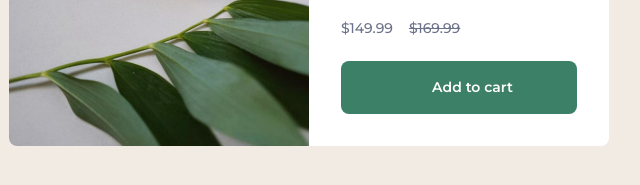
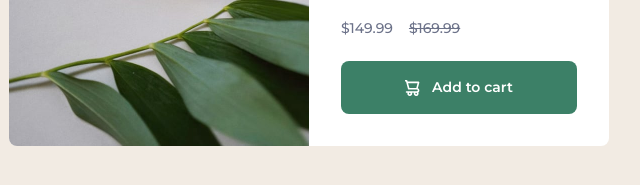
Before and after one commit to ainehehir/product-preview-card-component-main, a plain HTML site: page index.html in a window 1280 px wide. Shown: the part 495-680 px from the top of the page, 331-971 px from the left. Drawn offline with Linux system fonts and the light colour scheme.

Commit message:
fix icon

```diff
--- a/style.css
+++ b/style.css
@@ -128,10 +128,10 @@
   }
 
   .button[data-icon="shopping-cart"]::before{
-    content: "";
+    content: " ";
     background-image: url("images/icon-cart.svg");
     width:15px;
-    height:16px'
+    height:16px;
   }
 
   button:is(:hover, :focus-visible){
```
